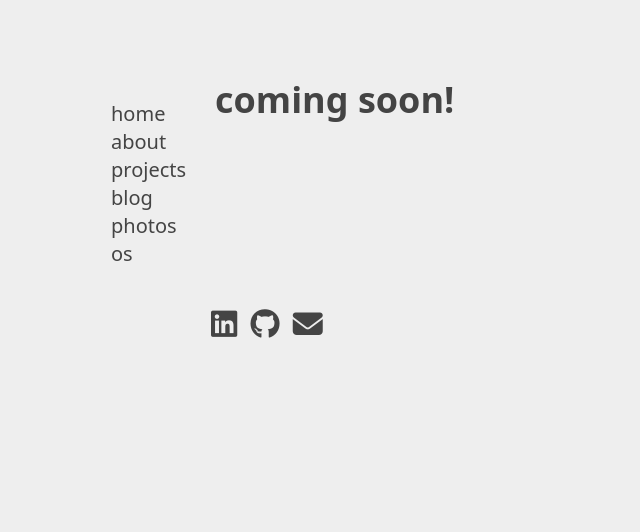
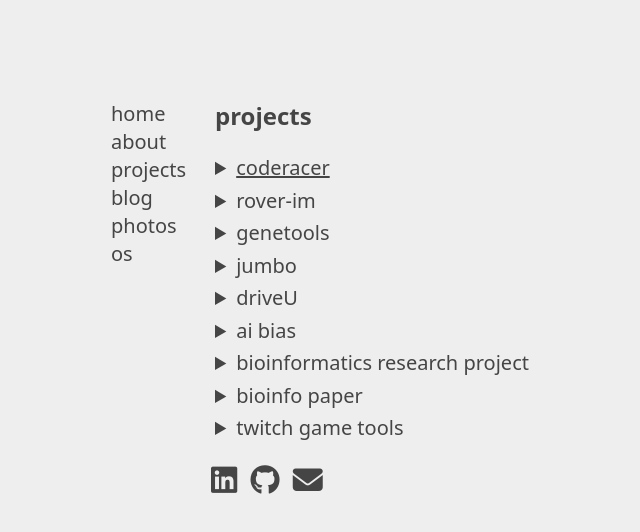
Before and after one commit to adityanaithani/portfolio, a SvelteKit app: page /projects in a window 1280 px wide. Shown: the top 532 px of the page, without its empty margins (165-805 px from the left). Built offline with nearby package versions, Linux system fonts and the light colour scheme.

Commit message:
feat: implement project page skeleton

```diff
--- a/src/app.css
+++ b/src/app.css
@@ -22,3 +22,9 @@ p {
 a {
   @apply hover:text-mantis dark:hover:text-mantis;
 }
+detail {
+  /* @apply open:ring-black/2 dark:open:ring-white/10 rounded-lg open:shadow-lg open:ring-1; */
+}
+summary {
+  @apply select-none font-normal;
+}
--- a/src/routes/projects/+page.svelte
+++ b/src/routes/projects/+page.svelte
@@ -2,4 +2,96 @@
   <title>adi's projects</title>
 </svelte:head>
 
-<h1>coming soon!</h1>
+<div>
+  <h2>projects</h2>
+  <div>
+    <details class="">
+      <summary class=""
+        ><a href="https://github.com/adityanaithani/coderacer"
+          ><u>coderacer</u>
+        </a></summary
+      >
+      <div class="text-sm">
+        <p>a programming language coderacer game</p>
+      </div>
+    </details>
+
+    <details>
+      <summary>
+        <a href="https://github.com/adityanaithani/themartian-ui">rover-im</a>
+      </summary>
+      <div>
+        <p>messaging ui from the martian (2015)</p>
+      </div>
+    </details>
+
+    <details>
+      <summary
+        ><a href="https://github.com/adityanaithani/genetools">genetools</a
+        ></summary
+      >
+      <div>
+        <p>svelte, express - process gene data</p>
+      </div>
+    </details>
+
+    <details>
+      <summary>
+        <a href="https://github.com/adityanaithani/jumbo-bot">jumbo</a>
+      </summary>
+      <div>
+        <p>python - flight tracker discord bot</p>
+      </div>
+    </details>
+
+    <details>
+      <summary>
+        <a href="https://github.com/umass-cs-326-s23/326-project-repo-team-33"
+          >driveU</a
+        >
+      </summary>
+      <div>
+        <p>express, mongodb - university ridesharing app</p>
+      </div>
+    </details>
+
+    <details>
+      <summary><a href="/projects">ai bias</a></summary>
+      <div>
+        <p>jupyter notebook - analyze bias in ai used in healthcare systems</p>
+      </div>
+    </details>
+
+    <details>
+      <summary>
+        <a href="/projects">bioinformatics research project</a>
+      </summary>
+      <div>
+        <p>pymol, BLAST - analyze bacteriophage structures</p>
+      </div>
+    </details>
+
+    <details>
+      <summary>
+        <a href="/projects">bioinfo paper</a>
+      </summary>
+      <div>
+        <p>
+          cowrote a paper on bacteriophage bioinformatics. currently awaiting
+          peer review.
+        </p>
+      </div>
+    </details>
+
+    <details>
+      <summary>
+        <a href="https://github.com/adityanaithani/TwitchGameTools"
+          >twitch game tools</a
+        >
+      </summary>
+      <div>
+        <p>dev kit for games that can interact with twitch chat</p>
+      </div>
+    </details>
+  </div>
+</div>
--- a/tailwind.config.js
+++ b/tailwind.config.js
@@ -5,7 +5,7 @@ module.exports = {
     extend: {},
     colors: {
       bgwhite: "#eeeeee",
-      copygrey: "#444444",
+      copygrey: "#454545",
       darkmodegrey: "#1E1E1E",
       fern: "#628B48",
       mantis: "#6AB547",
```
